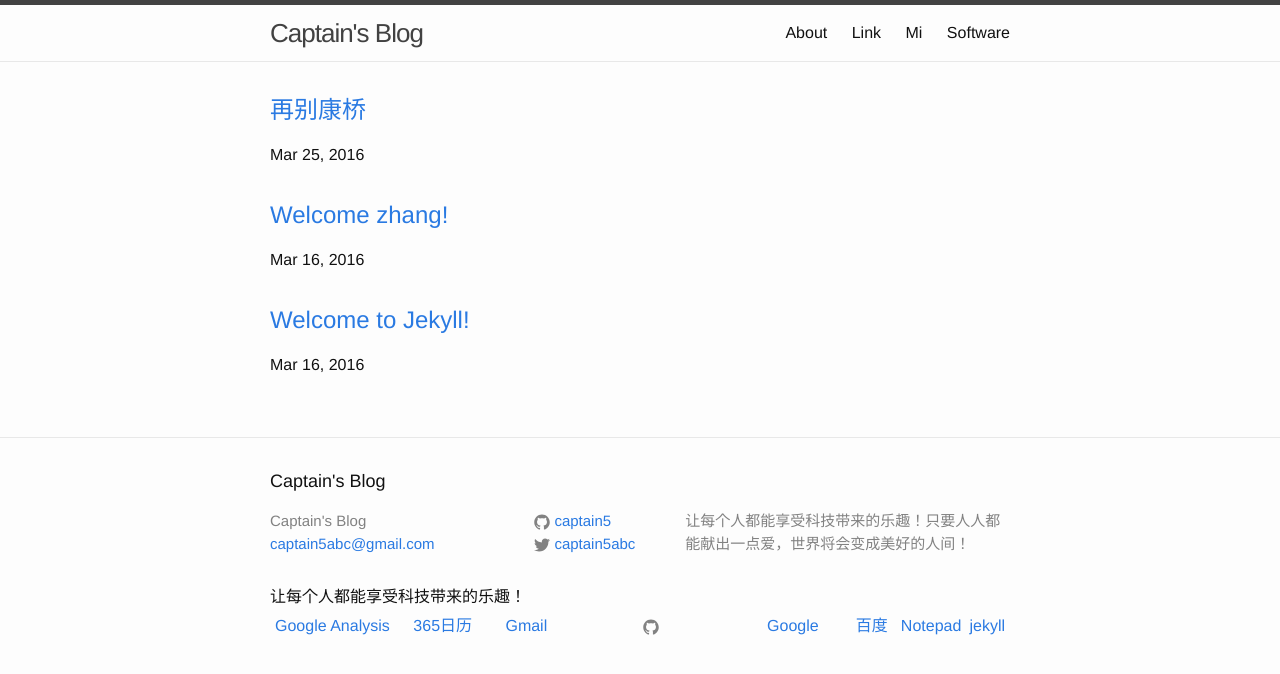
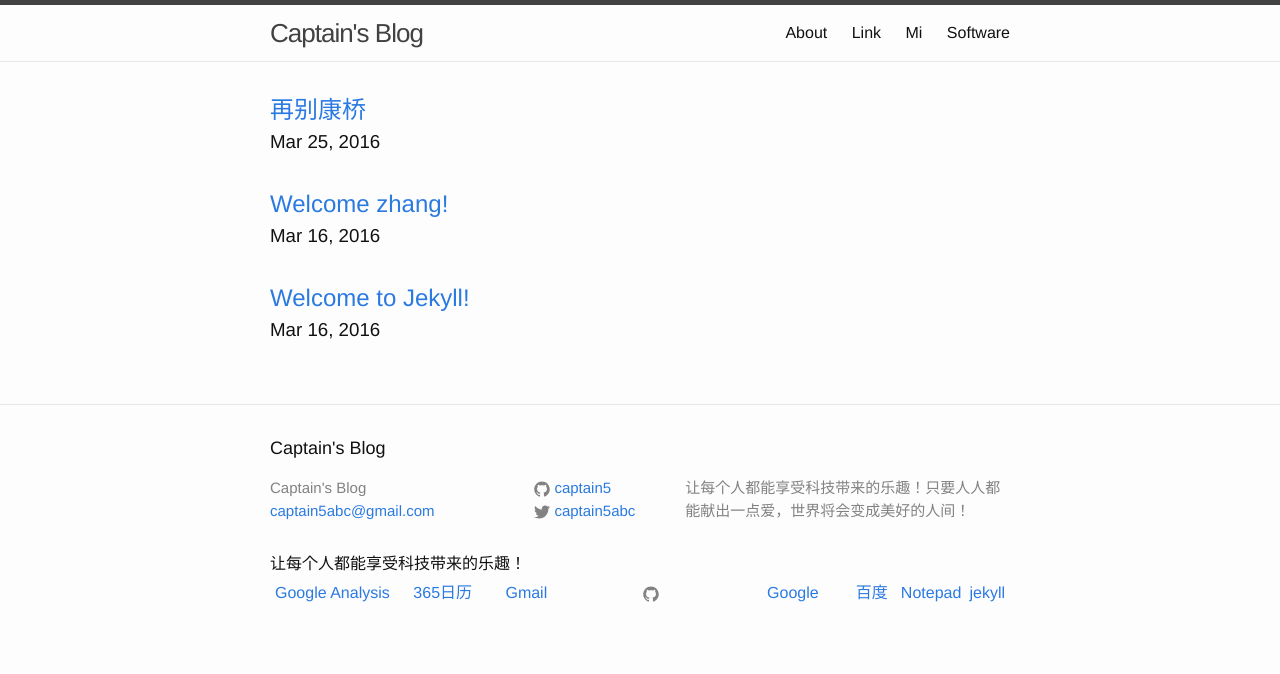
Before and after one commit to captain5/captain5.github.io, a Jekyll site: the page built from index.html, in a window 1280 px wide. Shown: the top 674 px of the page. Built offline with Jekyll 4.4.1, drawn with Linux system fonts in a browser that asks for light colours.

Commit message:
Update index.html

```diff
--- a/index.html
+++ b/index.html
@@ -16,11 +16,10 @@
   <ul class="post-list">
     {% for post in site.posts %}
       <li>
-        <h2>
-          <a class="post-link" href="{{ post.url | prepend: site.baseurl }}">{{ post.title }}</a>
-        </h2>
+        <h3><a class="post-link" href="{{ post.url | prepend: site.baseurl }}">{{ post.title }}</a>
+        {{ post.date | date: "%b %-d, %Y" }}</h3>
            <!-- <span class="post-meta">{{ post.date | date: "%b %-d, %Y" }}</span> -->
-              {{ post.date | date: "%b %-d, %Y" }}
+
       </li>
     {% endfor %}
   </ul>
```
